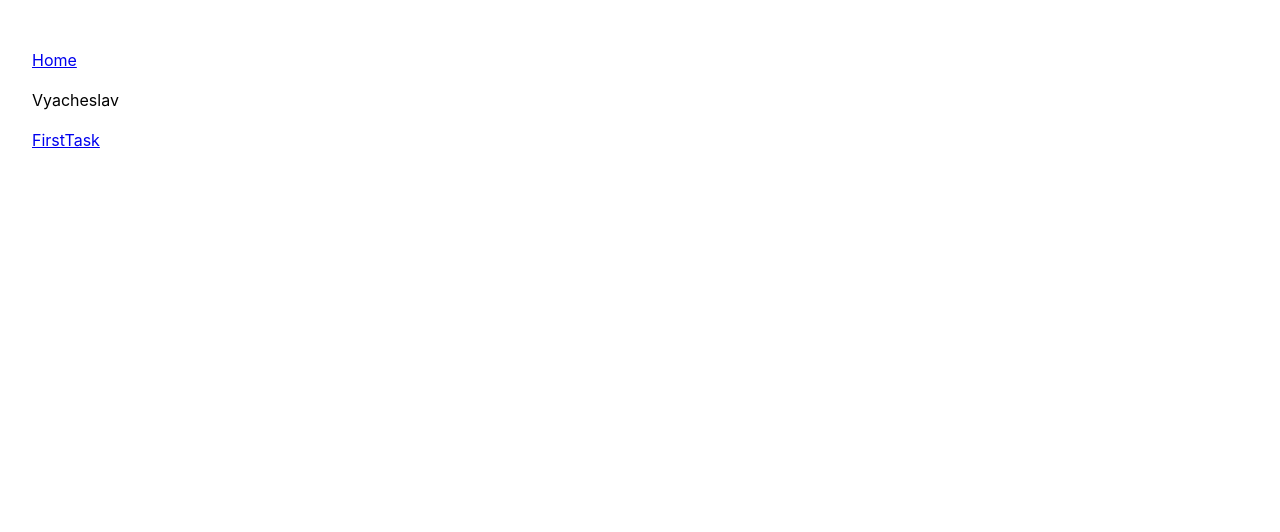
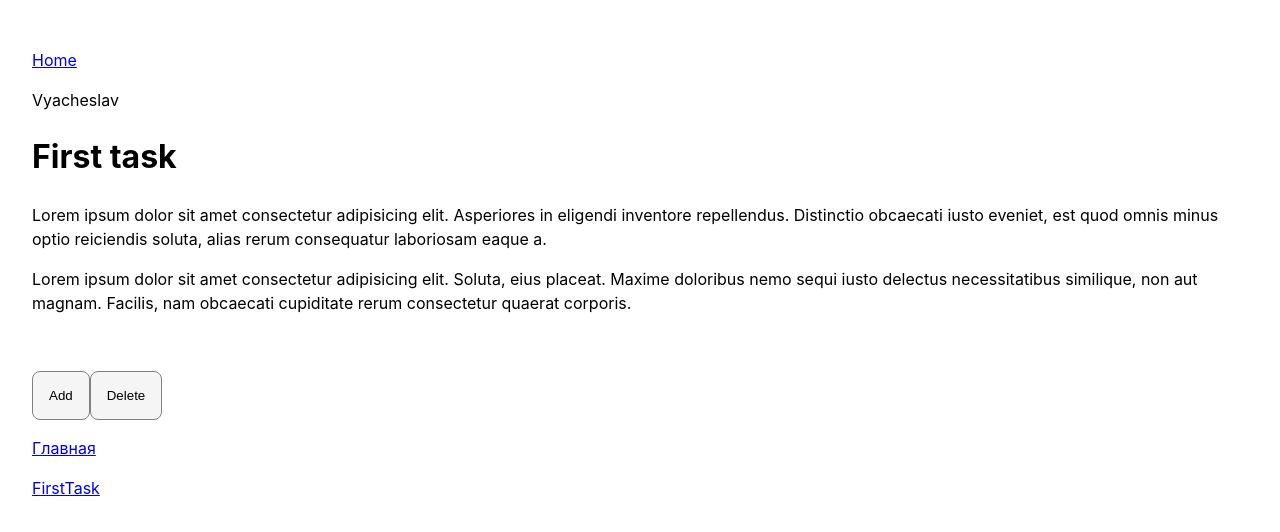
Before and after one commit to shyamrupadas/frontend-practice, a React (Vite) app: page /vyacheslav in a window 1280 px wide. Shown: the top 532 px of the page. Built offline with nearby package versions, Linux system fonts and the light colour scheme.

Commit message:
test complete first task

```diff
--- a/src/pages/Vyacheslav/Vyacheslav.tsx
+++ b/src/pages/Vyacheslav/Vyacheslav.tsx
@@ -1,4 +1,5 @@
-import { Link } from 'react-router-dom'
+import { Link, NavLink } from 'react-router-dom'
+import css from '../Vyacheslav/VyacheslavTask1/VyacheslavTask1.module.css'
 
 export const Vyacheclav = () => {
   return (
@@ -7,6 +8,12 @@ export const Vyacheclav = () => {
         <Link to={'/'}>Home</Link>
       </p>
       Vyacheslav
+      <h1>First task</h1>
+      <p>Lorem ipsum dolor sit amet consectetur adipisicing elit. Asperiores in eligendi inventore repellendus. Distinctio obcaecati iusto eveniet, est quod omnis minus optio reiciendis soluta, alias rerum consequatur laboriosam eaque a.</p>
+      <p>Lorem ipsum dolor sit amet consectetur adipisicing elit. Soluta, eius placeat. Maxime doloribus nemo sequi iusto delectus necessitatibus similique, non aut magnam. Facilis, nam obcaecati cupiditate rerum consectetur quaerat corporis.</p>
+      <button className={css.myClass}>Add</button>
+      <button className={css.myClass}>Delete</button>
+      <p ><NavLink to="/">Главная</NavLink></p>
       <p>
         <Link to="first-task">FirstTask</Link>
       </p>
```
